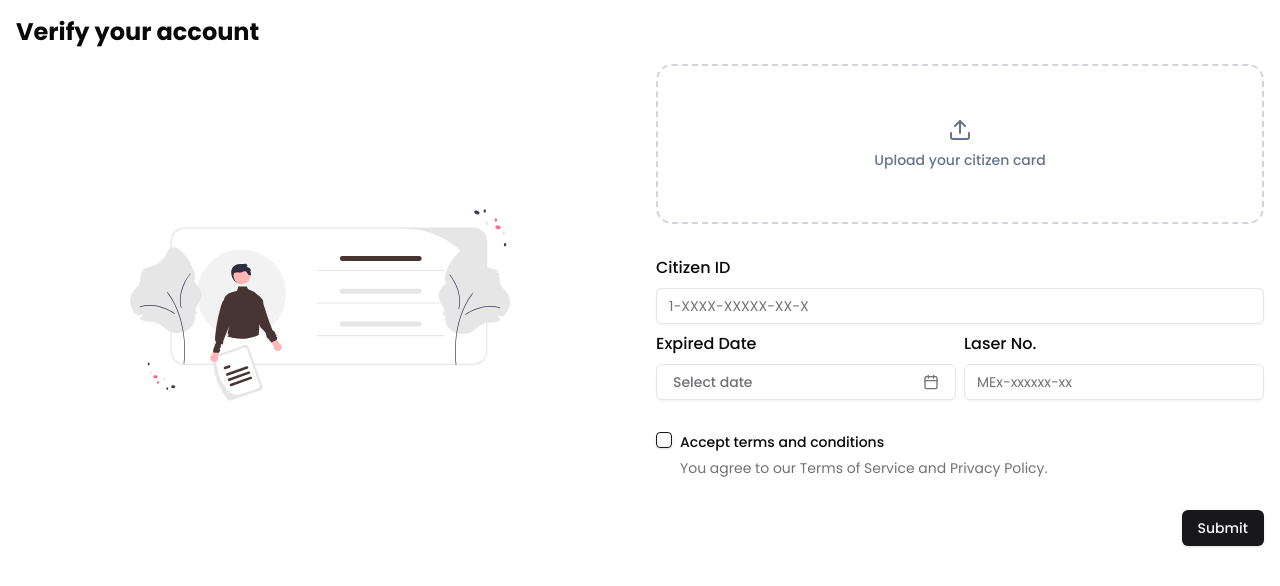
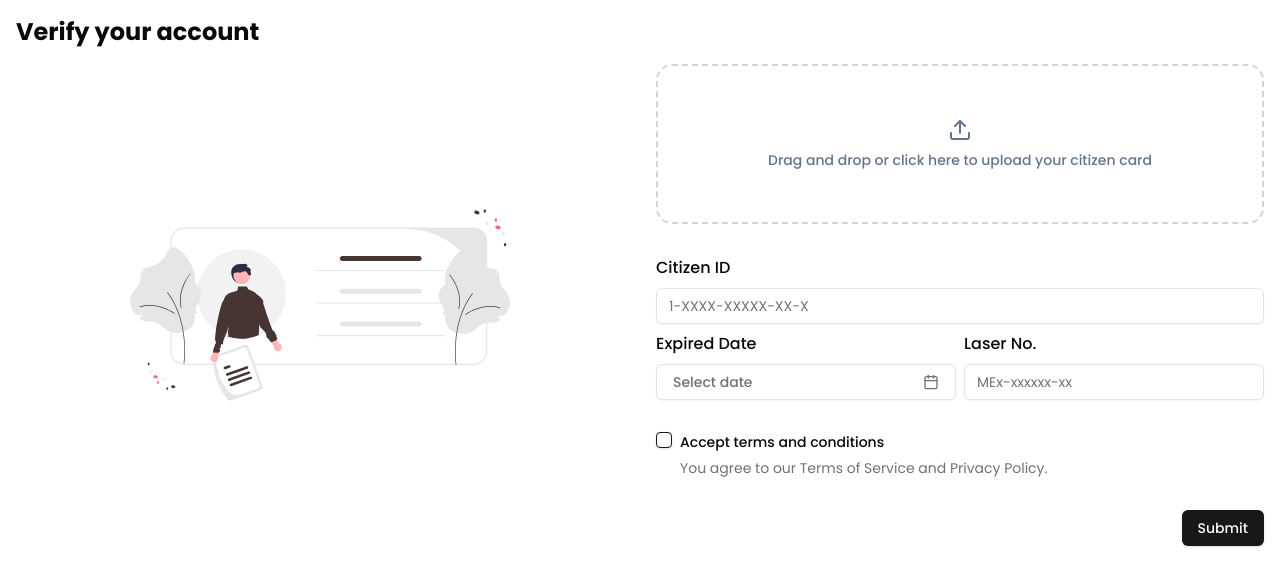
Before and after one commit to CP-RektMart/pic-me-pls-frontend, a Next.js app: page /photographer/verify in a window 1280 px wide. Shown: the top 586 px of the page. Built offline with nearby package versions, Linux system fonts and the light colour scheme.

Commit message:
refactor: แอค

```diff
--- a/src/components/ui/imageUpload.tsx
+++ b/src/components/ui/imageUpload.tsx
@@ -75,7 +75,7 @@ export default function ImageUpload({ value, onChange }: ImageUploadProps) {
           <div className='flex h-full flex-col items-center justify-center gap-2'>
             <Upload className='mx-auto' size={24} color='#62748E' />
             <p className='text-sm font-medium text-slate-500'>
-              Upload your citizen card
+              Drag and drop or click here to upload your citizen card
             </p>
           </div>
         )}
```
